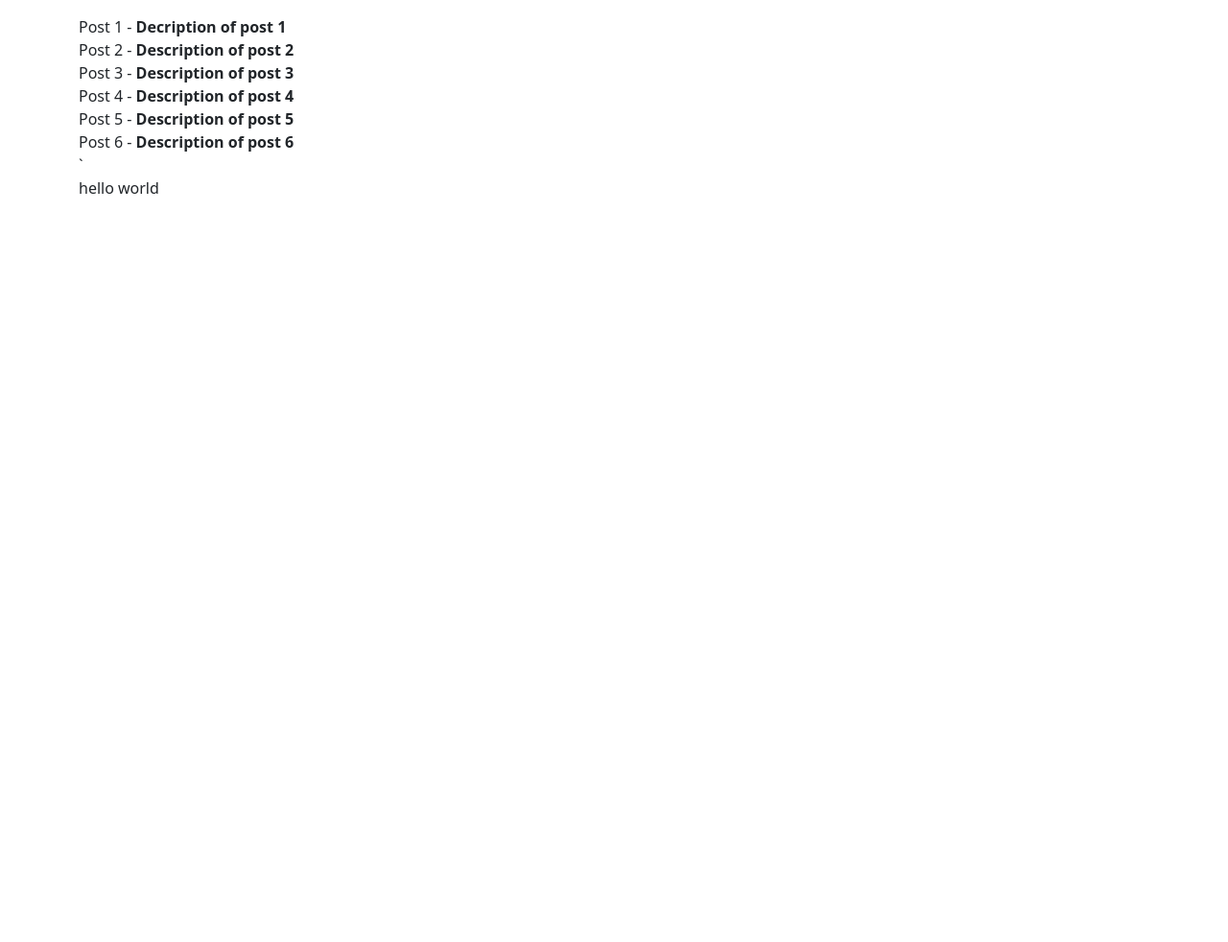
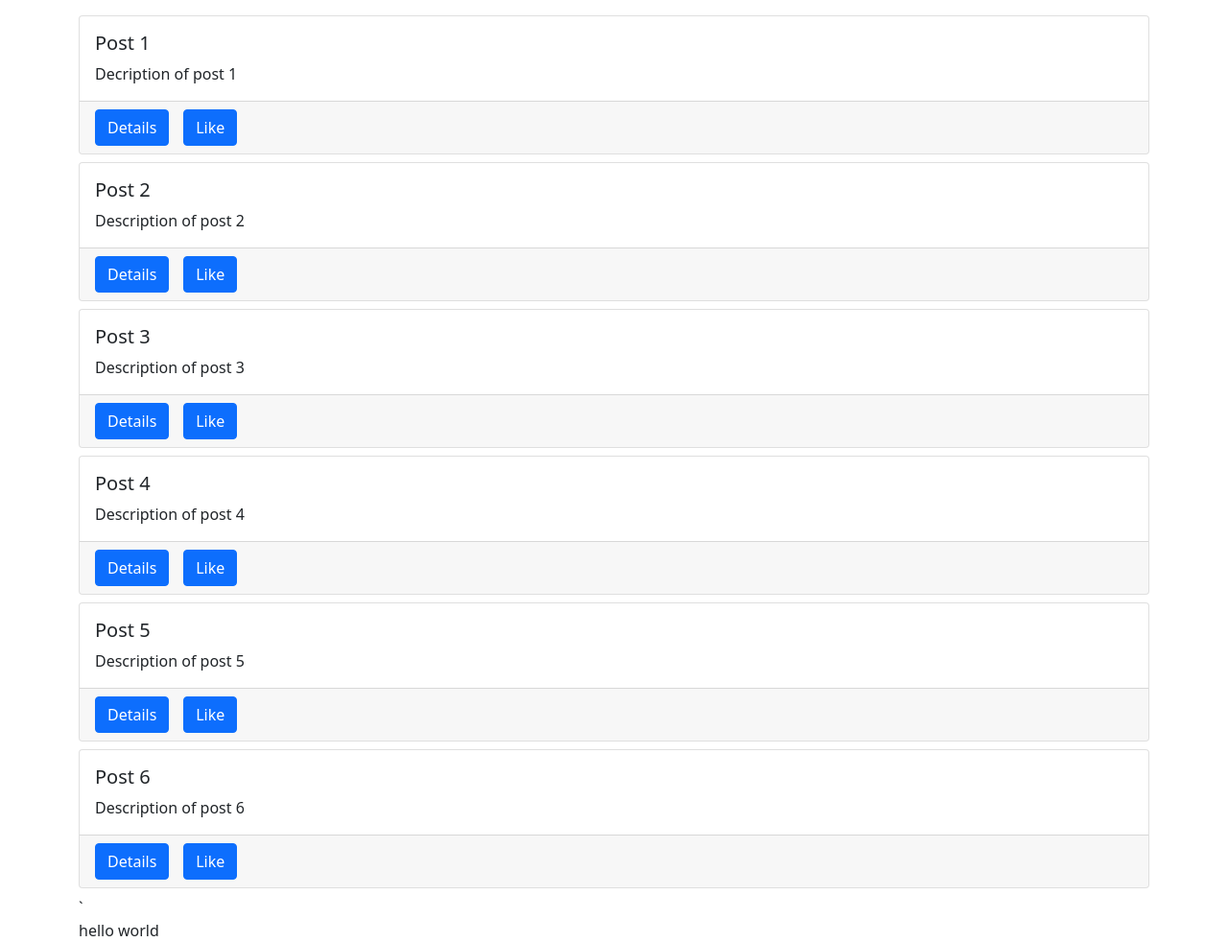
Before and after one commit to ingarbi/dj_with_Js, a Django app: page / in a window 1280 px wide. Shown: the whole page at 96% size. Before the commit the page ends 202 px from the top, so only its background shows below. Run offline with Django 3.2, Linux system fonts and the light colour scheme; data comes from the database, SQL or seed files in the repository.

Commit message:
Posts cards

```diff
--- a/posts/static/posts/main.js
+++ b/posts/static/posts/main.js
@@ -23,15 +23,29 @@ $.ajax({
   success: function (response) {
     console.log(response);
     const data = response.data;
-    setTimeout(() =>{
-      spinnerBox.classList.add('not-visible')
+    setTimeout(() => {
+      spinnerBox.classList.add("not-visible");
       data.forEach((element) => {
         postsBox.innerHTML += `
-          ${element.title} - <b>${element.body}</b> <br>
+          <div class="card mb-2" >
+            <div class="card-body">
+              <h5 class="card-title">${element.title}</h5>
+              <p class="card-text">${element.body}</p>
+            </div>
+            <div class="card-footer">
+              <div class="row">
+                <div class="col-1">
+                  <a href="#" class="btn btn-primary">Details</a>
+                </div>
+                <div class="col-1">
+                  <a href="#" class="btn btn-primary">Like</a>
+                </div>
+              </div>
+            </div>
+          </div>
         `;
       });
-    }, 150)
-
+    }, 150);
   },
   error: function (err) {
     console.log("error", err);
--- a/posts/templates/posts/main.html
+++ b/posts/templates/posts/main.html
@@ -16,9 +16,9 @@ posts
     {{ obj.title }} - {{ obj.body }} <br>
   {% endfor %}
 {% endcomment %}
-  <div id="spinner-box">
+  <div id="spinner-box" class="text-center">
     <div class="spinner-border" role="status"></div>
   </div>
-  <div id="posts-box"></div>`
+  <div id="posts-box" ></div>`
   <div id="hello-world"></div>
 {% endblock content %}
```
